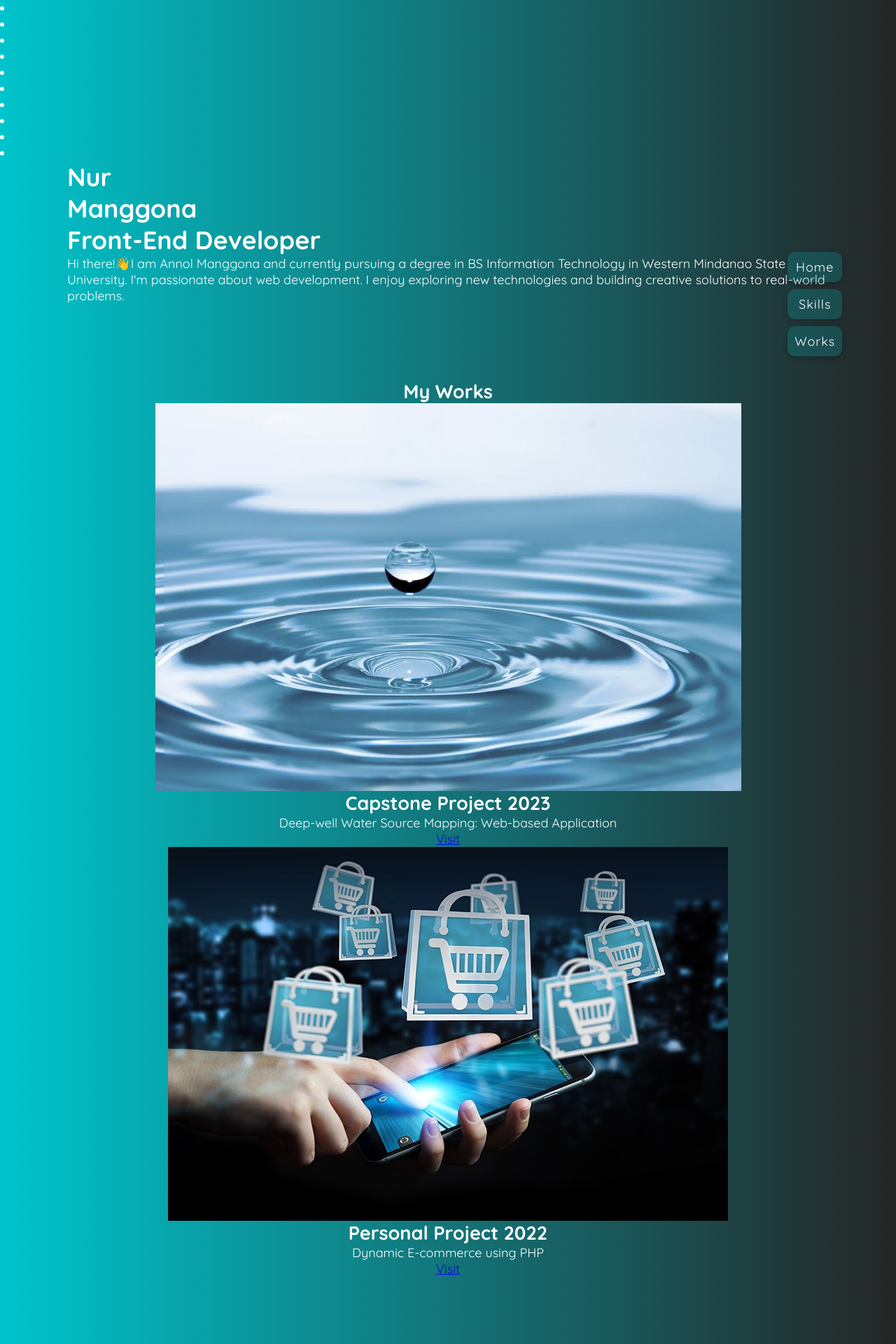
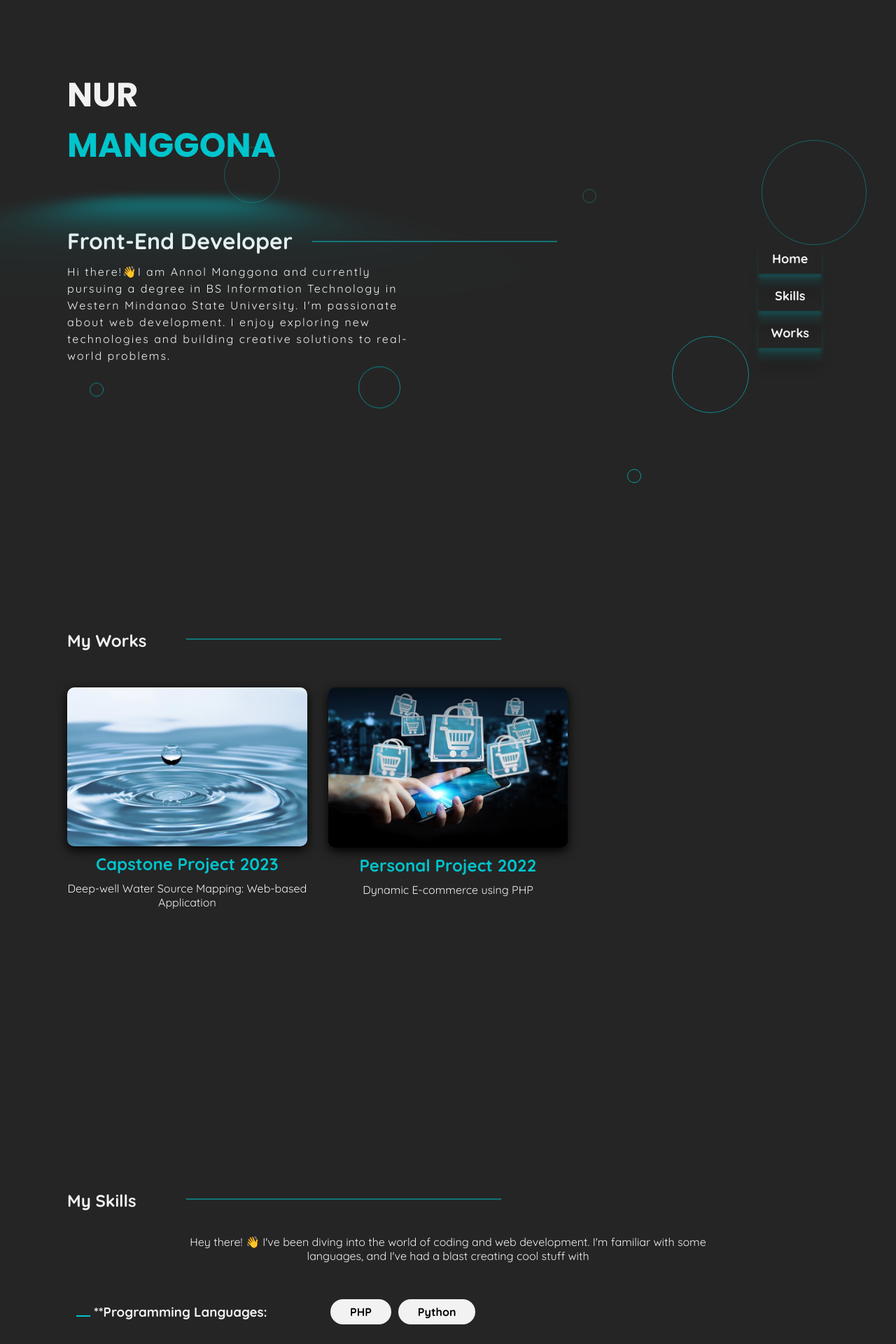
Before and after one commit to Annur12/Portfolio, a PHP site: page / in a window 1280 px wide. Shown: the top 1920 px of the page at 70% size. Run offline with PHP 8.4, Linux system fonts and the light colour scheme.

Commit message:
Changes in styling

```diff
--- a/style.css
+++ b/style.css
@@ -4,37 +4,136 @@
     box-sizing: border-box;
 }
 
-html {
-    font-size: 18px;
-    scroll-behavior: smooth;
-}
-
 body {
-    font-family: 'Quicksand', sans-serif;
-    color: #fff;
-    background: linear-gradient(to right,#00C4CC, #252525);
+    color: #f2f2f2;
+    font-family: "Quicksand", sans-serif;
     overflow-x: hidden;
 }
 
-#wrapper {
-    padding: 4.1rem 0;
+.wrapper {
     position: relative;
+    background-color: #252525;
+    height: 100vh;
+    z-index: 1;
 }
 
-section {
-    padding: 6rem 0;
-    text-align: center;
+@keyframes driftAnimation {
+    from {
+        transform: translateX(0);
+    }
+    to {
+        transform: translateX(20px); /* Adjust the drift distance as needed */
+    }
 }
 
-#wrapper::before {
-    content: "";
+.circle {
     position: absolute;
     top: 0;
-    right: 40%;
-    bottom: 0;
     left: 0;
-    background: linear-gradient(45deg, #252525 49.5%, transparent 50%);
+    width: 100%;
+    height: 100%;
+    overflow: hidden;
     z-index: -1;
+}
+
+.circle li {
+    position: absolute;
+    display: block;
+    list-style: none;
+    width: 20px;
+    height: 20px;
+    bottom: -150px;
+    border: 1px solid #00c4cc;
+    animation: bg-animate 10s linear infinite;
+}
+
+.circle li:nth-child(1) {
+    left: 25%;
+    width: 80px;
+    height: 80px;
+    animation-delay: 0s;
+}
+
+.circle li:nth-child(2) {
+    left: 10%;
+    width: 20px;
+    height: 20px;
+    animation-delay: 2s;
+    animation-duration: 12s;
+}
+
+.circle li:nth-child(3) {
+    left: 70%;
+    width: 20px;
+    height: 20px;
+    animation-delay: 4s;
+}
+
+.circle li:nth-child(4) {
+    left: 40%;
+    width: 60px;
+    height: 60px;
+    animation-delay: 0s;
+    animation-duration: 18s;
+}
+
+.circle li:nth-child(5) {
+    left: 65%;
+    width: 20px;
+    height: 20px;
+    animation-delay: 0s;
+}
+
+.circle li:nth-child(6) {
+    left: 75%;
+    width: 110px;
+    height: 110px;
+    animation-delay: 3s;
+}
+
+.circle li:nth-child(7) {
+    left: 35%;
+    width: 150px;
+    height: 150px;
+    animation-delay: 7s;
+}
+
+.circle li:nth-child(8) {
+    left: 50%;
+    width: 25px;
+    height: 25px;
+    animation-delay: 15s;
+    animation-duration: 45s;
+}
+
+.circle li:nth-child(9) {
+    left: 20%;
+    width: 15px;
+    height: 15px;
+    animation-delay: 2s;
+    animation-duration: 35s;
+}
+
+.circle li:nth-child(10) {
+    left: 85%;
+    width: 150px;
+    height: 150px;
+    animation-delay: 0s;
+    animation-duration: 11s;
+}
+
+@keyframes bg-animate {
+    0% {
+        transform: translateY(0);
+        opacity: 1;
+        border-radius: 50%;
+    }
+
+    100% {
+        transform: translateY(-1000px);
+        opacity: 0;
+        border-radius: 50%;
+    }
 }
 
 .container {
@@ -42,161 +141,281 @@ section {
     margin: 0 auto;
 }
 
-.name, span {
-    font-family: 'Source Sans Pro', sans-serif;
+.my-name {
+    display: inline-block;
+    position: relative;
+    font-size: 1rem;
+    font-family: "Poppins", sans-serif;
+    border-radius: 5px;
+    margin-top: 100px;
+    font-size: 1.5rem;
     text-transform: uppercase;
-    font-size: 34px;
-    font-weight: bold;
-    letter-spacing: 4px;
 }
 
-.name span {
-    font-size: 60px;
-    font-family: "Pacifico", cursive;
-    color: #00C4CC;
+.my-name h1 {
+    margin: 0;
+    padding: 0;
 }
 
-.dev {
-    margin-top: 4rem;
-    margin-left: 3rem;
+.my-name h1:nth-child(2) {
+    position: relative;
+    color: #00c4cc;
+    text-shadow: rgba(0, 0, 0, 0.4) 0px 2px 4px, rgba(0, 0, 0, 0.3) 0px 7px 13px -3px, rgba(0, 0, 0, 0.2) 0px -3px 0px;
 }
 
-.dev h1 {
-    font-size: 70px;
-    letter-spacing: 6px;
+.my-name h1:nth-child(2)::before {
+    content: "";
+    position: absolute;
+    background-color: #00c4cc;
+    top: 120%;
+    left: 0;
+    width: 100%;
+    height: 100%;
+    transform: perspective(1em) rotateX(40deg)
+    scale(1, 0.35);
+    filter: blur(1em);
+    opacity: 0.7;
 }
 
-.dev h1.space {
-    margin-left: 4rem;
+.wrap {
+    display: flex;
+    justify-content: space-between;
+    align-items: center;
+    margin-top: 80px;
 }
 
-.dev p {
-    font-size: 16px;
-    font-weight: normal;
-    text-transform: none;
-    margin-top: 3rem;
-    margin-left: 4.5rem;
-    max-width: 550px;
+.profession {
+    width: 500px;
+}
+
+.profession h1 {
+    margin-bottom: 10px;
+}
+
+.profession p {
     line-height: 1.5;
     letter-spacing: 2px;
 }
 
-.nav-links {
-    position: absolute;
-    top: 45%;
-    right: 6%;
-    transform: translate(-50%);
+.lines {
+    width: 350px;
+    height: 1px;
+    color: #f2f2f2;
+    border: 1px solid rgba(0, 196, 204, 0.5);
+    display: block;
+    position: relative;
+    bottom: 30px;
+    left: 350px;
+}
+
+.nav-links li {
+    list-style: none;
+    margin: 10px;
+    padding: 10px 18px;
+    text-align: center;
+    box-shadow: rgba(0, 0, 0, 0.09) 0px 2px 1px, rgba(0, 196, 204, 0.09) 0px 4px 2px, rgba(0, 196, 204, 0.09) 0px 8px 4px, rgba(0, 196, 204, 0.09) 0px 16px 8px, rgba(0, 0, 0, 0.09) 0px 32px 16px;
+    transition: background-color 0.3s ease, box-shadow 0.3s ease;
+}
+
+.nav-links li:hover {
+    box-shadow: rgba(255, 255, 255, 0.9) 0px 30px 60px -12px, rgba(0, 196, 204, 0.3) 0px 18px 36px -18px;
 }
 
 .nav-links a {
     text-decoration: none;
-    color: #fff;
-    font-weight: normal;
-    letter-spacing: 1px;
-    display: block;
-    padding: 10px;
-    background-color: rgb(0, 196, 204, 0.2);
-    border-radius: 10px;
-    box-shadow: rgba(0, 0, 0, 0.24) 0px 3px 8px;
-    transition: color 0.3s ease-in-out;
-
+    color: #f2f2f2;
+    font-size: 18px;
+    font-weight: bold;
 }
 
-.nav-links li {
-    list-style: none;
+section {
+    background-color: #252525;
+    height: 100vh;
+}
+
+.title i {
+    margin-right: 10px;
+}
+
+.title {
+    display: inline-block;
+    margin-top: 100px;
+}
+
+.title h1 {
+    display: inline-block;
+    vertical-align: middle;
+}
+
+.title i {
+    font-size: 12px;
+}
+
+.line {
+    width: 450px;
+    height: 1px;
+    color: #f2f2f2;
+    border: 1px solid rgba(0, 196, 204, 0.5);
+    display: block;
     position: relative;
+    bottom: 18px;
+    left: 170px;
+}
+
+.mini-container {
+    display: grid;
+    grid-template-columns: 1fr 1fr 1fr;
+    gap: 30px;
+    margin-top: 50px;
+}
+
+.rows {
+    text-align: center;
+    position: relative;
+}
+
+
+.rows img {
+    width: 100%;
+    border-radius: 10px;
+    object-fit: cover;
+    background-position: center;
+    transition: all 0.5s ease;
+    box-shadow: rgba(0, 0, 0, 1) 0px 5px 15px;
+}
+
+.rows img:hover {
+    transform: scale(1.1);
+}
+
+h2, .rows img {
     margin-bottom: 10px;
+}
+
+.rows h2 {
+    color: #00c4cc;
+}
+
+.button {
+    position: absolute;
+    top: 60%;
+    left: 50%;
+    transform: translate(-50%, -50%);
+    opacity: 0;
+    transition: all 0.5s ease;
+}
+
+.button a {
+    padding: 8px 20px;
+    color: #f2f2f2;
+    text-decoration: none;
+    font-size: 1rem;
+    font-weight: bold;
+    border-radius: 5px;
+    box-shadow: rgba(255, 255, 255, 1) 0px 4px 8px -2px, rgba(255, 255, 255, 1) 0px 0px 0px 1px;
+}
+
+.rows:hover .button {
+    opacity: 1;
+    transform: translate(-50%, -50%) scale(1.1);
+}
+
+.button a:hover {
+    text-decoration: underline;
+}
+
+.description {
+    width: 70%;
+    margin: 2rem auto;
     text-align: center;
 }
 
-.nav-links a:hover {
-    color: rgb(0, 196, 204);
+.dash {
+    display: inline-block;
+    width: 20px;
+    height: 2px;
+    background-color: #00c4cc;
 }
 
-.nav-links li:hover {
-    transform: rotate(15deg);
+.skill {
+    display: flex;
+    justify-content: flex-start;
+    align-items: center;
+    column-gap: 10px;
+}
+
+.skill h3 {
+    margin: 0.8rem 1rem 0.8rem 0rem;
+    padding: 0.8rem;
+    width: 350px;
+}
+
+.skill span {
+    position: relative;
+    background-color: #f2f2f2;
+    padding: 8px 28px;
+    color: #000;
+    font-weight: 700;
+    border-radius: 50px;
+    cursor: pointer;
     transition: transform 0.3s ease-in-out;
 }
 
-
-section .container h3 {
-   margin-bottom: 10rem;
-   font-size: 2rem;
+.skill span i {
+    font-size: 1.2rem;
+    position: absolute;
+    right: 70%;
 }
 
-.my-skills {
+.skill span:hover {
+    transform: translateY(-10px);
+}
+
+.footer {
+    height: 50vh;
+    background-color: #f2f2f2;
+    color: #000;
+}
+
+.footer-container {
+    display: flex;
+    align-items: center;
+    justify-content: center;
+    flex-direction: column;
+    row-gap: 30px;
+    height: 50vh;
+}
+
+.contact {
     display: flex;
     justify-content: center;
     align-items: center;
-    gap: 20px;
+    gap: 4rem;
 }
 
-.my-skills .wrap i {
-    font-size: 4.5rem;
+.contact li {
+    list-style: none;
+    padding: 1.2rem;
+    border-radius: 10px;
+    box-shadow: rgba(0, 0, 0, 1) 0px 4px 8px -2px;
 }
 
-.my-skills .wrap {
-    background-color: rgb(37, 37, 37, 0.2);
-    padding: 2rem;
-    border-radius: 10px;
-    margin-bottom: 2rem;
-    transition: transform 0.3s ease-in-out;
+.contact a {
+    text-align: center;
 }
 
-.my-skills .wrap:hover {
-    transform: scale(1.2);
-    box-shadow: rgba(0, 196, 204, 0.25) 0px 50px 100px -20px, rgba(0, 196, 204, 0.3) 0px 30px 60px -30px, rgba(0, 196, 204, 0.35) 0px -2px 6px 0px inset;
+.contact i {
+    font-size: 2rem;
+    color: #252525;
+    transition: opacity 0.3s ease;
 }
 
-.my-skills p {
-    margin-top: 0.8rem;
+.contact i:hover {
+    opacity: 0.8;
 }
 
-.hidden {
-    opacity: 0;
-
-    transition: all 3s;
+.copy-right {
+    font-family: 'Poppins', sans-serif;
+    font-weight: 300;
+    color: #acabab;
 }
-
-.show {
-    opacity: 1;
-
-}
-
-.row-works {
-    width: 400px;
-}
-
-.my-works {
-    display: grid;
-    grid-template-columns: 1fr 1fr 1fr;
-    gap: 20px;
-}
-
-.row-works img {
-    width: 100%;
-    height: 250px;
-    transition: all 0.3s ease;
-}
-
-.row-works img:hover {
-    transform: scale(1.2);
-}
-
-.row-works p {
-    margin-bottom: 18px;
-}
-
-.row-works a {
-    color: #fff;
-    font-size: 1rem;
-    padding: 8px 25px;
-    border-radius: 5px;
-    text-decoration: none;
-    border: 1px solid #00C4CC;
-    transition: text-decoration 0.3s ease;
-}
-
-.row-works a:hover {
-    text-decoration: underline;
-}
```
